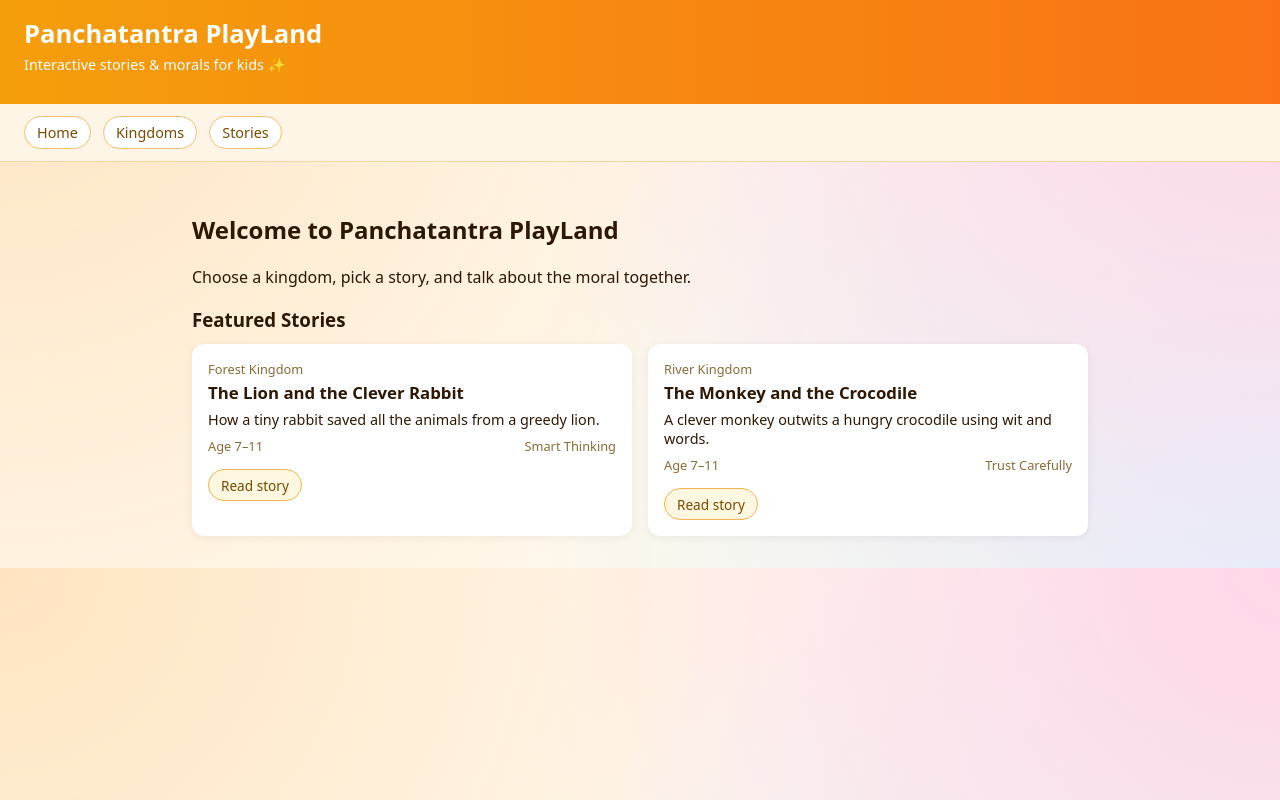
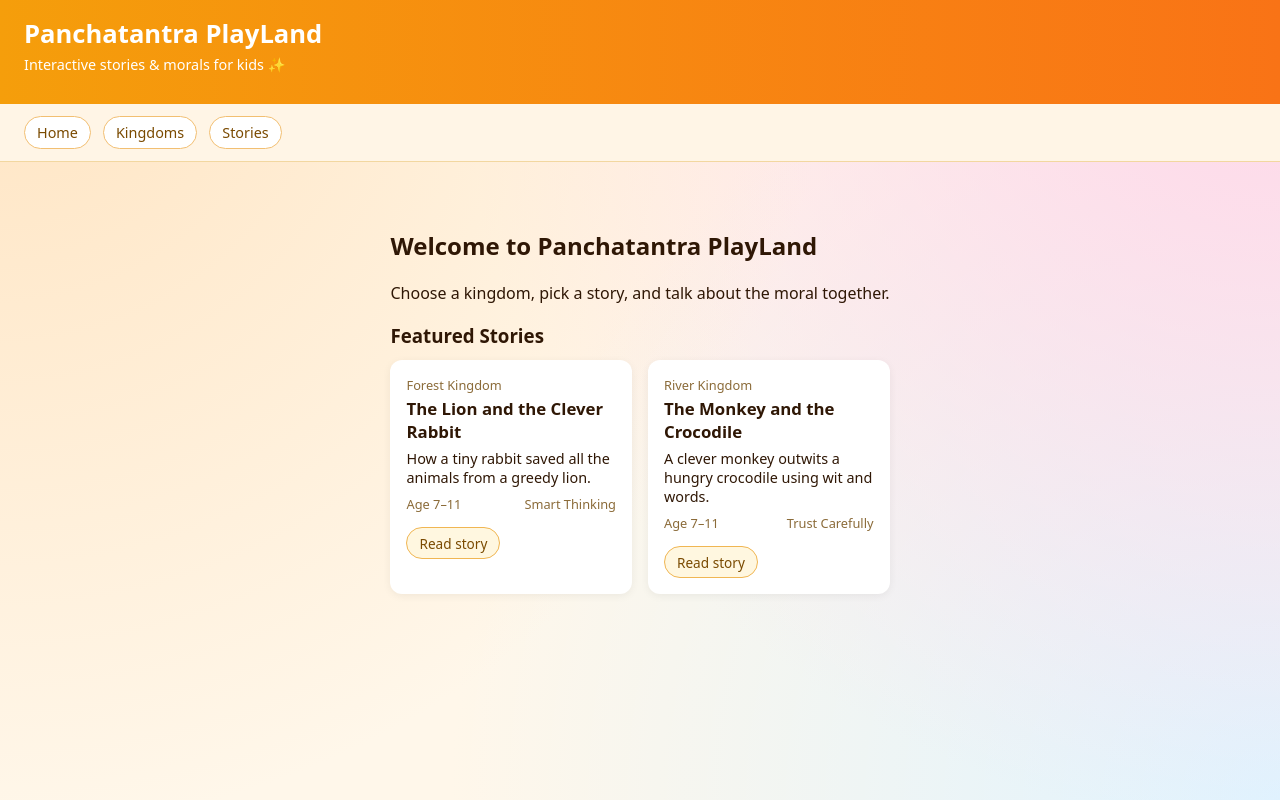
Before and after one commit to vasundharaux/panchatantra-playland, a Next.js app: page / in a window 1280 px wide. Built offline with nearby package versions, Linux system fonts and the light colour scheme.

Commit message:
Update Layout.js

```diff
--- a/components/Layout.js
+++ b/components/Layout.js
@@ -3,13 +3,10 @@ import NavBar from "./NavBar";
 
 export default function Layout({ children }) {
   return (
-    <div>
+    <div className="app-root">
       <Header />
       <NavBar />
-
-      <main style={{ maxWidth: "960px", margin: "0 auto", padding: "1rem" }}>
-        {children}
-      </main>
+      <main className="app-shell">{children}</main>
     </div>
   );
 }
```
